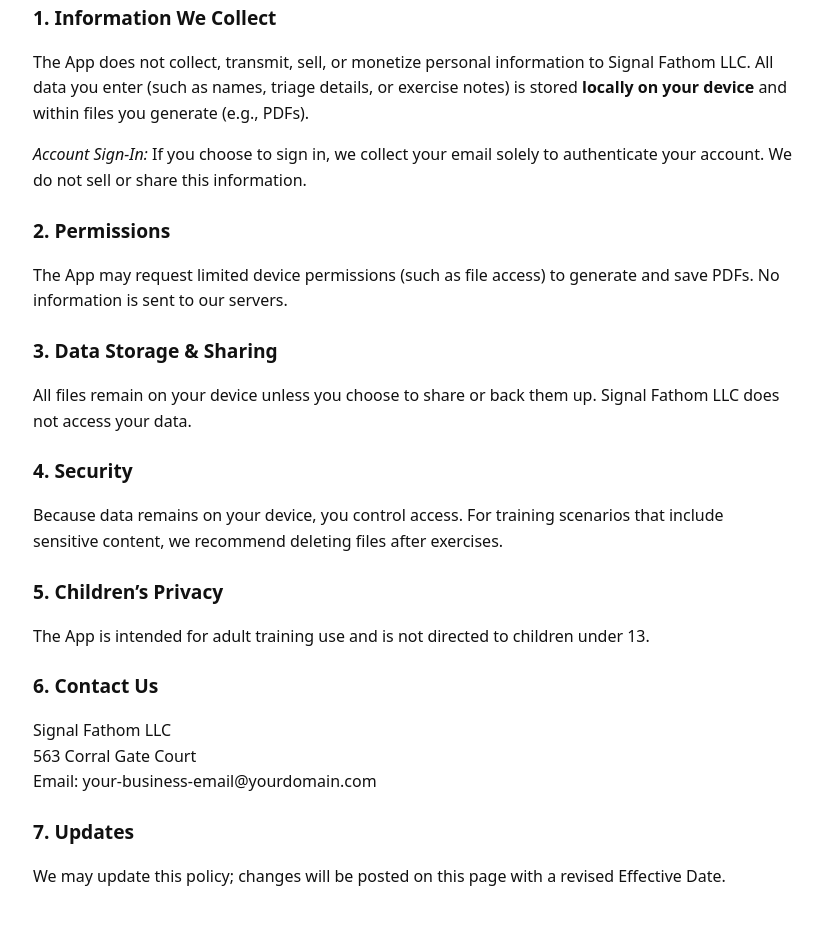
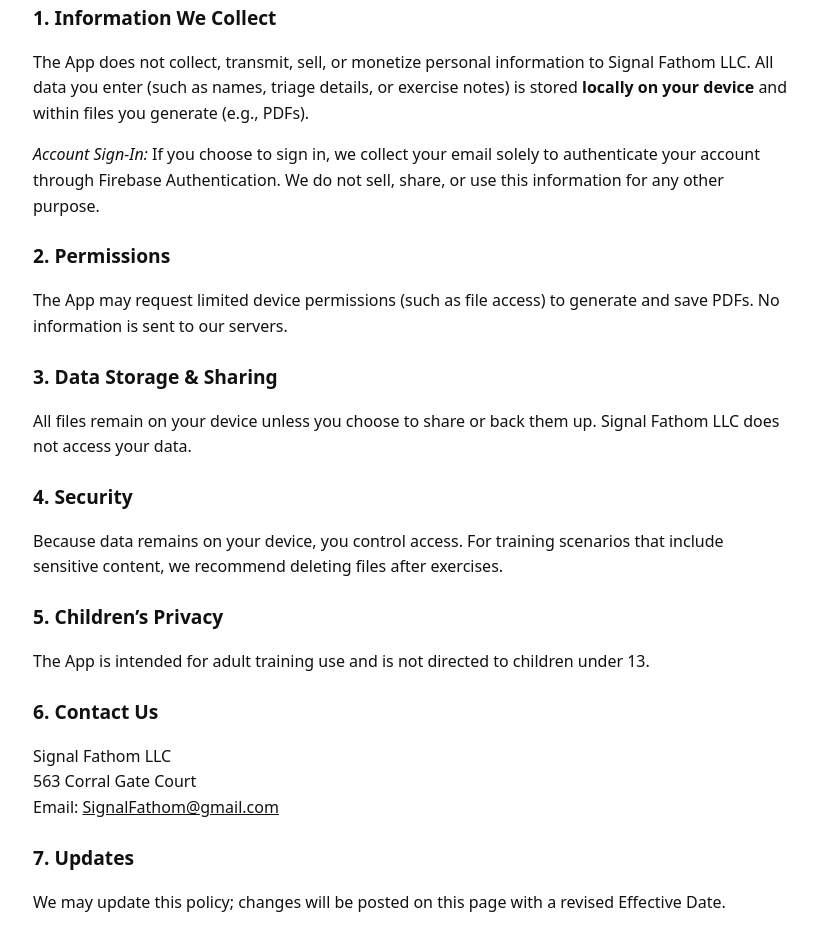
Before and after one commit to SignalFathom/patient-triage-card-studio-privacy, a plain HTML site: page index.html in a window 1280 px wide. Shown: the part 205-1156 px from the top of the page, without its empty margins (227-1050 px from the left). Before the commit the page ends 1135 px from the top, so only its background shows below. Drawn offline with Linux system fonts and the light colour scheme.

Commit message:
Update index.html

```diff
--- a/index.html
+++ b/index.html
@@ -25,8 +25,8 @@
     and within files you generate (e.g., PDFs).
   </p>
   <p>
-    <em>Account Sign-In:</em> If you choose to sign in, we collect your email solely to authenticate your account.
-    We do not sell or share this information.
+    <em>Account Sign-In:</em> If you choose to sign in, we collect your email solely to authenticate your account through Firebase Authentication.
+    We do not sell, share, or use this information for any other purpose.
   </p>
 
   <h2>2. Permissions</h2>
@@ -56,7 +56,7 @@
   <p>
     Signal Fathom LLC<br>
     563 Corral Gate Court<br>
-    Email: your-business-email@yourdomain.com
+    Email: <a href="mailto:SignalFathom@gmail.com">SignalFathom@gmail.com</a>
   </p>
 
   <h2>7. Updates</h2>
```
